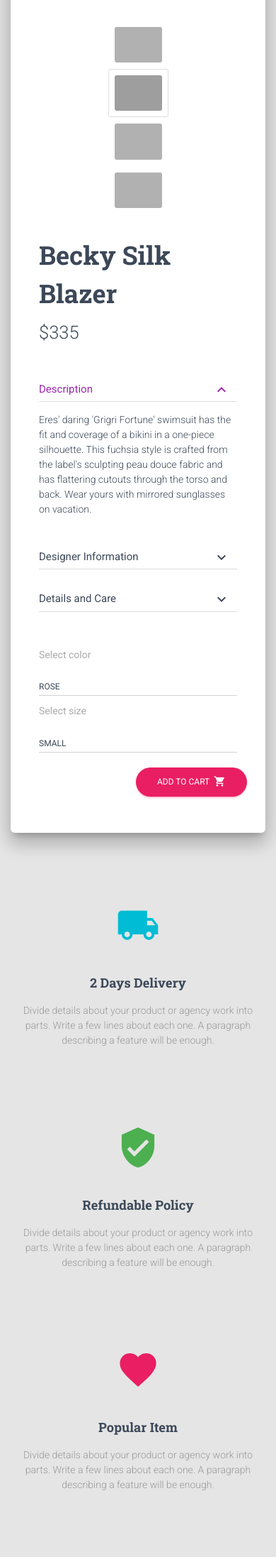
After one commit to sudarakas/BlueRayMart, a Java web app: page /movieList/viewMovie in a window 390 px wide. The commit adds this page. Shown: the part 535-2728 px from the top of the page at 71% size. Run offline with Spring Boot 4, a stand-in JSP engine, Linux system fonts and the light colour scheme; the project's own start-up code is not run, and a stand-in starts its controllers and pages; some libraries are stand-ins or nearby versions; grey boxes are pictures that could not be loaded.

Commit message:
viewMovie.jsp Added

```diff
--- a/src/main/java/com/blueraymart/blueraymart/HomeController.java
+++ b/src/main/java/com/blueraymart/blueraymart/HomeController.java
@@ -33,4 +33,9 @@ public class HomeController {
 
         return "movieList";
     }
+
+    @RequestMapping("/movieList/viewMovie")
+    public String viewMovie(){
+        return "viewMovie";
+    }
 }
--- /dev/null
+++ b/src/main/webapp/WEB-INF/jsp/include/viewHeader.jsp
@@ -0,0 +1,69 @@
+<%--
+    Document   : viewHeader
+    Created on : Apr 13, 2019, 11:09:14 AM
+    Author     : NanoX
+--%>
+<head>
+    <meta http-equiv="Content-Type" content="text/html; charset=UTF-8">
+    <title>JSP OK</title>
+
+    <!--     Fonts and icons     -->
+    <link rel="stylesheet" type="text/css" href="https://fonts.googleapis.com/css?family=Roboto:300,400,500,700|Roboto+Slab:400,700|Material+Icons" />
+    <link rel="stylesheet" href="https://maxcdn.bootstrapcdn.com/font-awesome/latest/css/font-awesome.min.css" />
+
+    <!-- CSS Files -->
+    <link href="<c:url value="/resources/css/bootstrap.min.css" />" rel="stylesheet" />
+          <link href="<c:url value="/resources/css/material-kit.css?v=1.2.1" />"rel="stylesheet"/>
+
+
+</head>
+<body class="product-page">
+    <nav class="navbar navbar-white navbar-transparent navbar-fixed-top navbar-color-on-scroll" color-on-scroll="100">
+        <div class="container">
+            <!-- Brand and toggle get grouped for better mobile display -->
+            <div class="navbar-header">
+                <button type="button" class="navbar-toggle" data-toggle="collapse" data-target="#navigation-example">
+                    <span class="sr-only">Toggle navigation</span>
+                    <span class="icon-bar"></span>
+                    <span class="icon-bar"></span>
+                    <span class="icon-bar"></span>
+                </button>
+                <a class="navbar-brand" href="../presentation.html">Material Kit PRO</a>
+            </div>
+
+            <div class="collapse navbar-collapse">
+                <ul class="nav navbar-nav navbar-right">
+                    <li>
+                        <a href="/">
+                            <i class="material-icons">home</i> Home
+                        </a>
+                    </li>
+                    <li>
+                        <a href="/">
+                            <i class="material-icons">info</i> About Us
+                        </a>
+                    </li>
+                    <li>
+                        <a href="/">
+                            <i class="material-icons">message</i> Contact Us
+                        </a>
+                    </li>
+                    <li>
+                        <a href="/">
+                            Sign In
+                        </a>
+                    </li>
+                    <li class="button-container">
+                        <a href="" target="_blank">
+                            Sign Up
+                        </a>
+                    </li>
+                    <li>
+                        <a href="http://www.creative-tim.com/buy/material-kit-pro?ref=presentation" target="_blank" class="btn btn-primary">
+                            <i class="material-icons">shopping_cart</i> Buy Now
+                        </a>
+                    </li>
+                </ul>
+            </div>
+        </div>
+    </nav>
--- /dev/null
+++ b/src/main/webapp/WEB-INF/jsp/viewMovie.jsp
@@ -0,0 +1,345 @@
+<%--
+    Document   : viewMovie
+    Created on : Apr 13, 2019, 11:04:44 AM
+    Author     : NanoX
+--%>
+
+<%@ taglib prefix="c" uri="http://java.sun.com/jsp/jstl/core" %>
+<%@page contentType="text/html" pageEncoding="UTF-8"%>
+<!DOCTYPE html>
+<html>
+    <%@taglib prefix="form" uri="http://www.springframework.org/tags/form"%>
+    <%@include file="/WEB-INF/jsp/include/viewHeader.jsp" %>
+
+    <div class="page-header header-filter" data-parallax="true" filter-color="rose" style="background-image: url('../assets/img/bg6.jpg');">
+        <div class="container">
+            <div class="row title-row">
+                <div class="col-md-4 col-md-offset-8">
+                    <button class="btn btn-white pull-right"><i class="material-icons">shopping_cart</i> 0 Items</button>
+                </div>
+            </div>
+        </div>
+    </div>
+
+    <div class="section section-gray">
+        <div class="container">
+            <div class="main main-raised main-product">
+                <div class="row">
+                    <div class="col-md-6 col-sm-6">
+
+                        <div class="tab-content">
+                            <div class="tab-pane" id="product-page1">
+                                <img src="../assets/img/examples/product1.jpg"/>
+                            </div>
+                            <div class="tab-pane active" id="product-page2">
+                                <img src="../assets/img/examples/product2.jpg"/>
+                            </div>
+                            <div class="tab-pane" id="product-page3">
+                                <img src="../assets/img/examples/product3.jpg"/>
+                            </div>
+                            <div class="tab-pane" id="product-page4">
+                                <img src="../assets/img/examples/product4.jpg"/>
+                            </div>
+                        </div>
+                        <ul class="nav flexi-nav" role="tablist" id="flexiselDemo1">
+                            <li>
+                                <a href="#product-page1" role="tab" data-toggle="tab" aria-expanded="false">
+                                    <img src="../assets/img/examples/product1.jpg"/>
+                                </a>
+                            </li>
+                            <li class="active">
+                                <a href="#product-page2" role="tab" data-toggle="tab" aria-expanded="false">
+                                    <img src="../assets/img/examples/product2.jpg"/>
+                                </a>
+                            </li>
+                            <li>
+                                <a href="#product-page3" role="tab" data-toggle="tab" aria-expanded="false">
+                                    <img src="../assets/img/examples/product3.jpg"/>
+                                </a>
+                            </li>
+                            <li>
+                                <a href="#product-page4" role="tab" data-toggle="tab" aria-expanded="true">
+                                    <img src="../assets/img/examples/product4.jpg"/>
+                                </a>
+                            </li>
+                        </ul>
+                    </div>
+                    <div class="col-md-6 col-sm-6">
+                        <h2 class="title"> Becky Silk Blazer </h2>
+                        <h3 class="main-price">$335</h3>
+                        <div id="acordeon">
+                            <div class="panel-group" id="accordion">
+                                <div class="panel panel-border panel-default">
+                                    <div class="panel-heading" role="tab" id="headingOne">
+                                        <a role="button" data-toggle="collapse" data-parent="#accordion" href="#collapseOne" aria-expanded="true" aria-controls="collapseOne">
+                                            <h4 class="panel-title">
+                                                Description
+                                                <i class="material-icons">keyboard_arrow_down</i>
+                                            </h4>
+                                        </a>
+                                    </div>
+                                    <div id="collapseOne" class="panel-collapse collapse in">
+                                        <div class="panel-body">
+                                            <p>Eres' daring 'Grigri Fortune' swimsuit has the fit and coverage of a bikini in a one-piece silhouette. This fuchsia style is crafted from the label's sculpting peau douce fabric and has flattering cutouts through the torso and back. Wear yours with mirrored sunglasses on vacation.</p>
+                                        </div>
+                                    </div>
+                                </div>
+                                <div class="panel panel-border panel-default">
+                                    <div class="panel-heading" role="tab" id="headingOne">
+                                        <a role="button" data-toggle="collapse" data-parent="#accordion" href="#collapseTwo" aria-controls="collapseOne">
+                                            <h4 class="panel-title">
+                                                Designer Information
+                                                <i class="material-icons">keyboard_arrow_down</i>
+                                            </h4>
+                                        </a>
+                                    </div>
+                                    <div id="collapseTwo" class="panel-collapse collapse">
+                                        <div class="panel-body">
+                                            An infusion of West Coast cool and New York attitude, Rebecca Minkoff is synonymous with It girl style. Minkoff burst on the fashion scene with her best-selling 'Morning After Bag' and later expanded her offering with the Rebecca Minkoff Collection - a range of luxe city staples with a "downtown romantic" theme.
+                                        </div>
+                                    </div>
+                                </div>
+                                <div class="panel panel-border panel-default">
+                                    <div class="panel-heading" role="tab" id="headingOne">
+                                        <a role="button" data-toggle="collapse" data-parent="#accordion" href="#collapseThree" aria-controls="collapseOne">
+                                            <h4 class="panel-title">
+                                                Details and Care
+                                                <i class="material-icons">keyboard_arrow_down</i>
+                                            </h4>
+                                        </a>
+                                    </div>
+                                    <div id="collapseThree" class="panel-collapse collapse">
+                                        <div class="panel-body">
+                                            <ul>
+                                                <li>Storm and midnight-blue stretch cotton-blend</li>
+                                                <li>Notch lapels, functioning buttoned cuffs, two front flap pockets, single vent, internal pocket</li>
+                                                <li>Two button fastening</li>
+                                                <li>84% cotton, 14% nylon, 2% elastane</li>
+                                                <li>Dry clean</li>
+                                            </ul>
+                                        </div>
+                                    </div>
+                                </div>
+
+                            </div>
+                        </div><!--  end acordeon -->
+
+                        <div class="row pick-size">
+                            <div class="col-md-6 col-sm-6">
+                                <label>Select color</label>
+                                <select class="selectpicker" data-style="select-with-transition" data-size="7">
+                                    <option value="1">Rose </option>
+                                    <option value="2">Gray</option>
+                                    <option value="3">White</option>
+                                </select>
+                            </div>
+                            <div class="col-md-6 col-sm-6">
+                                <label>Select size</label>
+                                <select class="selectpicker" data-style="select-with-transition" data-size="7">
+                                    <option value="1">Small </option>
+                                    <option value="2">Medium</option>
+                                    <option value="3">Large</option>
+                                </select>
+                            </div>
+                        </div>
+                        <div class="row text-right">
+                            <button class="btn btn-rose btn-round">Add to Cart &nbsp;<i class="material-icons">shopping_cart</i></button>
+                        </div>
+                    </div>
+                </div>
+            </div>
+
+            <div class="features text-center">
+                <div class="row">
+                    <div class="col-md-4">
+                        <div class="info">
+                            <div class="icon icon-info">
+                                <i class="material-icons">local_shipping</i>
+                            </div>
+                            <h4 class="info-title">2 Days Delivery </h4>
+                            <p>Divide details about your product or agency work into parts. Write a few lines about each one. A paragraph describing a feature will be enough.</p>
+                        </div>
+                    </div>
+
+                    <div class="col-md-4">
+                        <div class="info">
+                            <div class="icon icon-success">
+                                <i class="material-icons">verified_user</i>
+                            </div>
+                            <h4 class="info-title">Refundable Policy</h4>
+                            <p>Divide details about your product or agency work into parts. Write a few lines about each one. A paragraph describing a feature will be enough.</p>
+                        </div>
+                    </div>
+
+                    <div class="col-md-4">
+                        <div class="info">
+                            <div class="icon icon-rose">
+                                <i class="material-icons">favorite</i>
+                            </div>
+                            <h4 class="info-title">Popular Item</h4>
+                            <p>Divide details about your product or agency work into parts. Write a few lines about each one. A paragraph describing a feature will be enough.</p>
+                        </div>
+                    </div>
+
+                </div>
+            </div>
+
+            <div class="related-products">
+                <h3 class="title text-center">You may also be interested in:</h3>
+
+                <div class="row">
+                    <div class="col-sm-6 col-md-3">
+                        <div class="card card-product">
+                            <div class="card-image">
+                                <a href="#pablo">
+                                    <img class="img" src="../assets/img/examples/card-product1.jpg" />
+                                </a>
+                            </div>
+
+                            <div class="card-content">
+                                <h6 class="category text-rose">Trending</h6>
+                                <h4 class="card-title">
+                                    <a href="#pablo">Dolce & Gabbana</a>
+                                </h4>
+                                <div class="card-description">
+                                    Dolce & Gabbana's 'Greta' tote has been crafted in Italy from hard-wearing red textured-leather.
+                                </div>
+                                <div class="footer">
+                                    <div class="price">
+                                        <h4>$1,459</h4>
+                                    </div>
+                                    <div class="stats">
+                                        <button type="button" rel="tooltip" title="Saved to Wishlist" class="btn btn-just-icon btn-simple btn-rose">
+                                            <i class="material-icons">favorite</i>
+                                        </button>
+                                    </div>
+                                </div>
+
+                            </div>
+
+                        </div>
+                    </div>
+
+                    <div class="col-sm-6 col-md-3">
+                        <div class="card card-product">
+                            <div class="card-image">
+                                <a href="#pablo">
+                                    <img class="img" src="../assets/img/examples/card-product3.jpg" />
+                                </a>
+                            </div>
+
+                            <div class="card-content">
+                                <h6 class="category text-muted">Popular</h6>
+                                <h4 class="card-title">
+                                    <a href="#pablo">Balmain</a>
+                                </h4>
+                                <div class="card-description">
+                                    Balmain's mid-rise skinny jeans are cut with stretch to ensure they retain their second-skin fit but move comfortably.
+                                </div>
+                                <div class="footer">
+                                    <div class="price">
+                                        <h4>$459</h4>
+                                    </div>
+                                    <div class="stats">
+                                        <button type="button" rel="tooltip" title="Save to Wishlist" class="btn btn-just-icon btn-simple btn-default">
+                                            <i class="material-icons">favorite</i>
+                                        </button>
+                                    </div>
+                                </div>
+
+                            </div>
+
+                        </div>
+                    </div>
+
+                    <div class="col-sm-6 col-md-3">
+                        <div class="card card-product">
+                            <div class="card-image">
+                                <a href="#pablo">
+                                    <img class="img" src="../assets/img/examples/card-product4.jpg" />
+                                </a>
+                            </div>
+
+                            <div class="card-content">
+                                <h6 class="category text-muted">Popular</h6>
+                                <h4 class="card-title">
+                                    <a href="#pablo">Balenciaga</a>
+                                </h4>
+                                <div class="card-description">
+                                    Balenciaga's black textured-leather wallet is finished with the label's iconic 'Giant' studs. This is where you can...
+                                </div>
+                                <div class="footer">
+                                    <div class="price">
+                                        <h4>$590</h4>
+                                    </div>
+                                    <div class="stats">
+                                        <button type="button" rel="tooltip" title="Saved to Wishlist" class="btn btn-just-icon btn-simple btn-rose">
+                                            <i class="material-icons">favorite</i>
+                                        </button>
+                                    </div>
+                                </div>
+                            </div>
+                        </div>
+                    </div>
+
+                    <div class="col-sm-6 col-md-3">
+                        <div class="card card-product">
+                            <div class="card-image">
+                                <a href="#pablo">
+                                    <img class="img" src="../assets/img/examples/card-product2.jpg" />
+                                </a>
+                            </div>
+
+                            <div class="card-content">
+                                <h6 class="category text-rose">Trending</h6>
+                                <h4 class="card-title">
+                                    <a href="#pablo">Dolce & Gabbana</a>
+                                </h4>
+                                <div class="card-description">
+                                    Dolce & Gabbana's 'Greta' tote has been crafted in Italy from hard-wearing red textured-leather.
+                                </div>
+                                <div class="footer">
+                                    <div class="price">
+                                        <h4>$1,459</h4>
+                                    </div>
+                                    <div class="stats">
+                                        <button type="button" rel="tooltip" title="Save to Wishlist" class="btn btn-just-icon btn-simple btn-default">
+                                            <i class="material-icons">favorite</i>
+                                        </button>
+                                    </div>
+                                </div>
+
+                            </div>
+
+                        </div>
+                    </div>
+
+                </div>
+            </div>
+        </div>
+    </div>
+
+    <%@include file="/WEB-INF/jsp/include/footer.jsp" %>
+    <!--   Core JS Files   -->
+    <script src="<c:url value="/resources/js/jquery.min.js" />" type="text/javascript"></script>
+    <script src="<c:url value="/resources/js/bootstrap.min.js"/>" type="text/javascript"></script>
+    <script src="<c:url value="/resources/js/material.min.js"/>"</script>
+
+
+    <script src="<c:url value="/resources/js/moment.min.js"/>"></script>
+    <script src="<c:url value="/resources/js/nouislider.min.js"/>" type="text/javascript"></script>
+    <script src="<c:url value="/resources/js/bootstrap-datetimepicker.js"/>" type="text/javascript"></script>
+    <script src="<c:url value="/resources/js/bootstrap-selectpicker.js"/>" type="text/javascript"></script>
+    <script src="<c:url value="/resources/js/bootstrap-tagsinput.js"/>"></script>
+    <script src="<c:url value="/resources/js/jasny-bootstrap.min.js"/>"></script>
+    <script  type="text/javascript" src="https://maps.googleapis.com/maps/api/js?key=YOUR_KEY_HERE"></script>
+    <script src="<c:url value="/resources/js/material-kit.js?v=1.2.1"/>" type="text/javascript"/></script>
+<script type="text/javascript">
+    $().ready(function () {
+
+        materialKitDemo.initContactUs2Map();
+    });
+</script>
+</body>
+
+</html>
```
Also changed, not shown: src/main/webapp/WEB-INF/jsp/movieList.jsp (indentation only), 5 other files.
